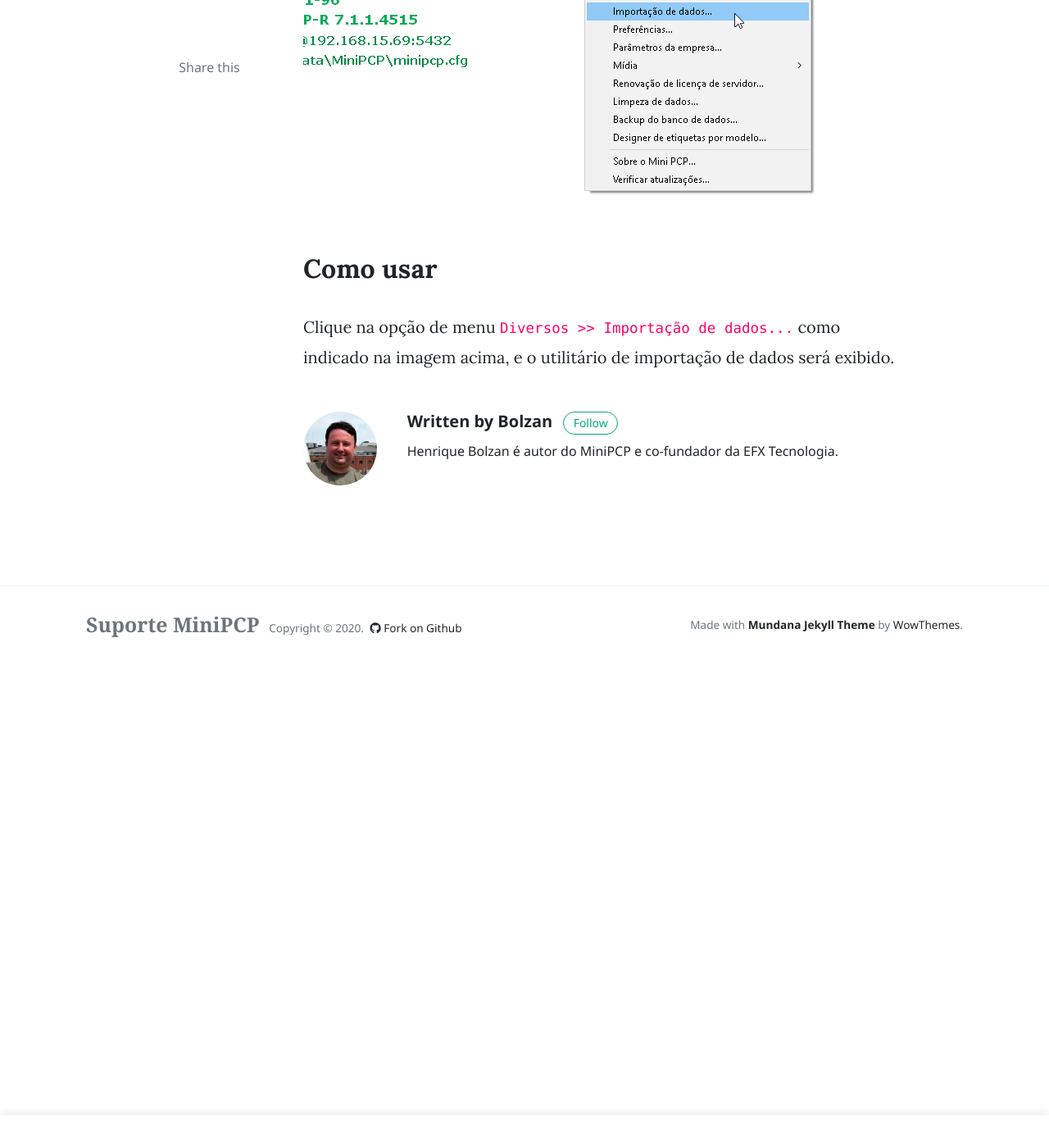
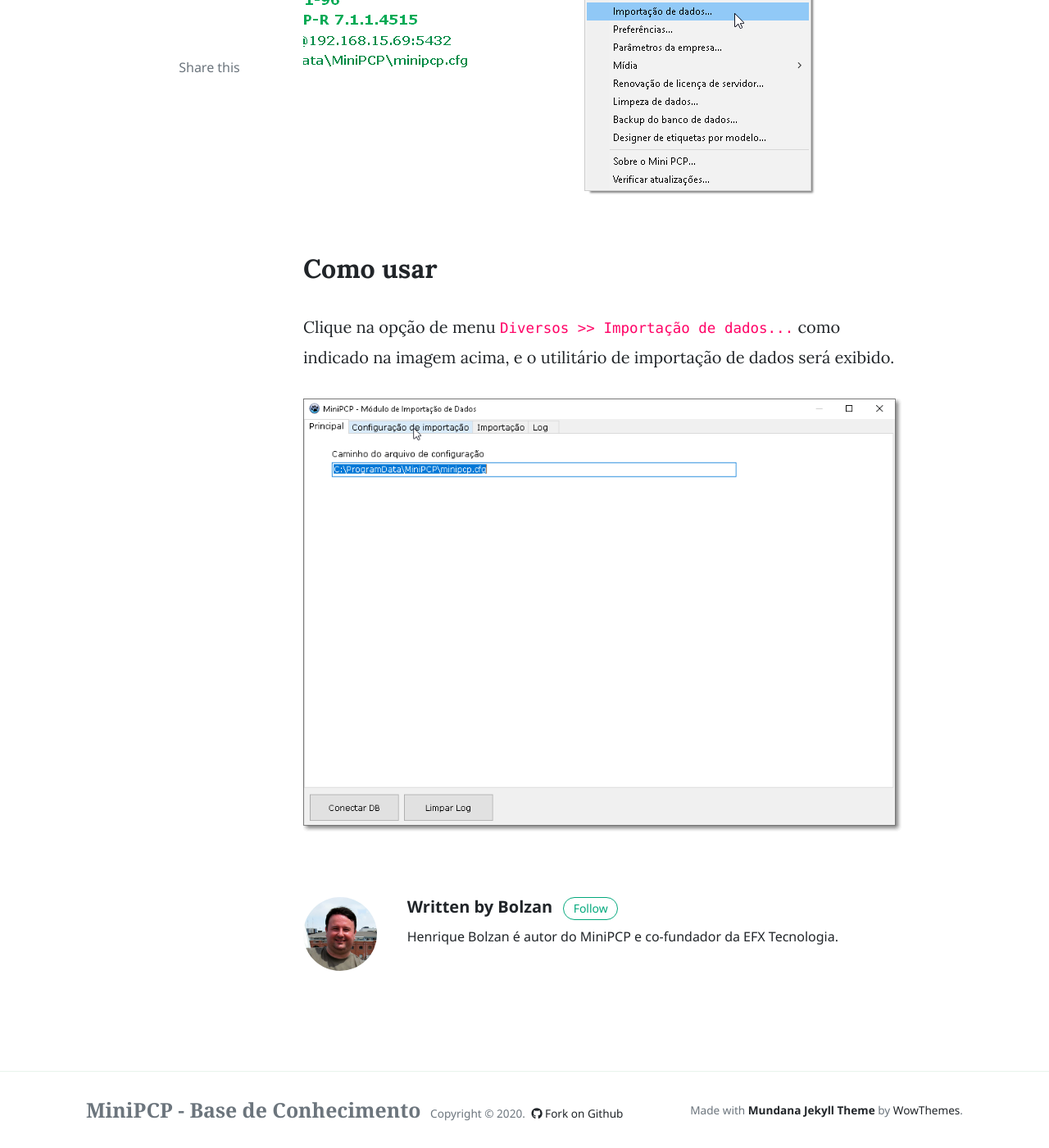
Before and after one commit to hbolzan/minipcp-docs, a Jekyll site: the page built from _posts/2020-09-20-importacao-de-dados.md, in a window 1280 px wide and 1400 px high, scrolled down 785 px. Shown: the whole window at 82% size. Built offline with Jekyll 4.4.1, drawn with Linux system fonts in a browser that asks for light colours; nearby versions of some CDN libraries; comment, search, counter and statistics services are not loaded.

Commit message:
WIP - importação de dados

```diff
--- a/_layouts/default.html
+++ b/_layouts/default.html
@@ -77,7 +77,7 @@
         <div class="container">
         <div class="row align-items-center justify-content-between">
             <div>
-                <span class="navbar-brand mr-2 mb-0"><strong>Suporte MiniPCP</strong></span>
+                <span class="navbar-brand mr-2 mb-0"><strong>MiniPCP - Base de Conhecimento</strong></span>
                 <span>Copyright © <script>document.write(new Date().getFullYear())</script>.</span>
 
                 <!--  Github Repo Star Btn-->
--- a/_posts/2020-09-20-importacao-de-dados.md
+++ b/_posts/2020-09-20-importacao-de-dados.md
@@ -11,3 +11,5 @@
 
 ## Como usar
 Clique na opção de menu `Diversos >> Importação de dados...` como indicado na imagem acima, e o utilitário de importação de dados será exibido.
+
+![Aba principal do utilitário de importação de dados]({{ site.baseurl }}/assets/images/tutoriais/importacao-de-dados/002-pagina-principal.png)
```
